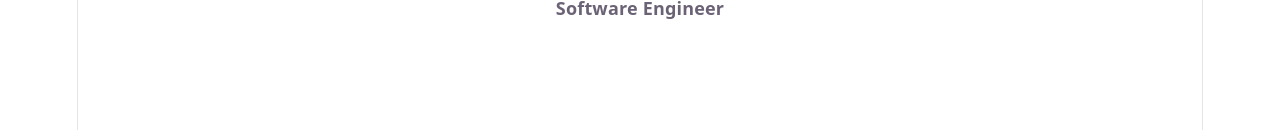
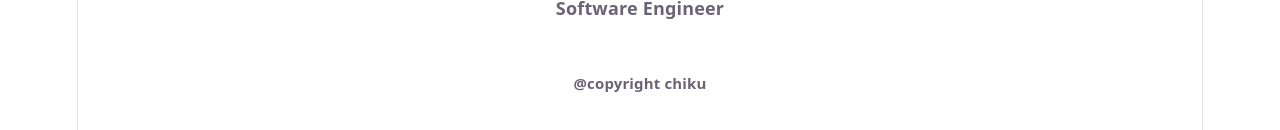
Before and after one commit to rajmandal1991/react-github-actions, a React (Vite) app: page / in a window 1280 px wide. Shown: the part 224-354 px from the top of the page. Built offline with nearby package versions, Linux system fonts and the light colour scheme.

Commit message:
deploy react build on vercel with github action

```diff
--- a/src/App.jsx
+++ b/src/App.jsx
@@ -7,6 +7,7 @@ function App() {
       <h2>React Github actions</h2>
       <h3>Raj Mandal</h3>
       <h4>Software Engineer</h4>
+      <h5>@copyright chiku</h5>
     </>
   );
 }
```
